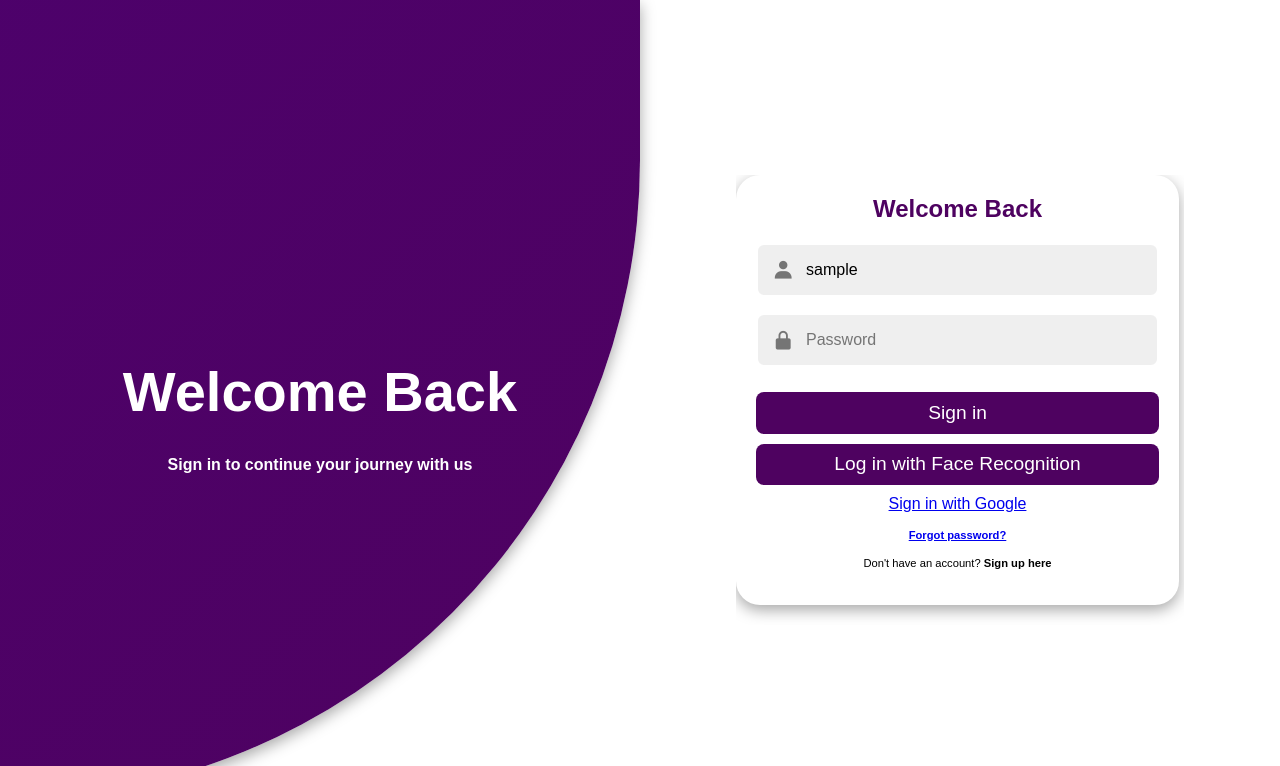
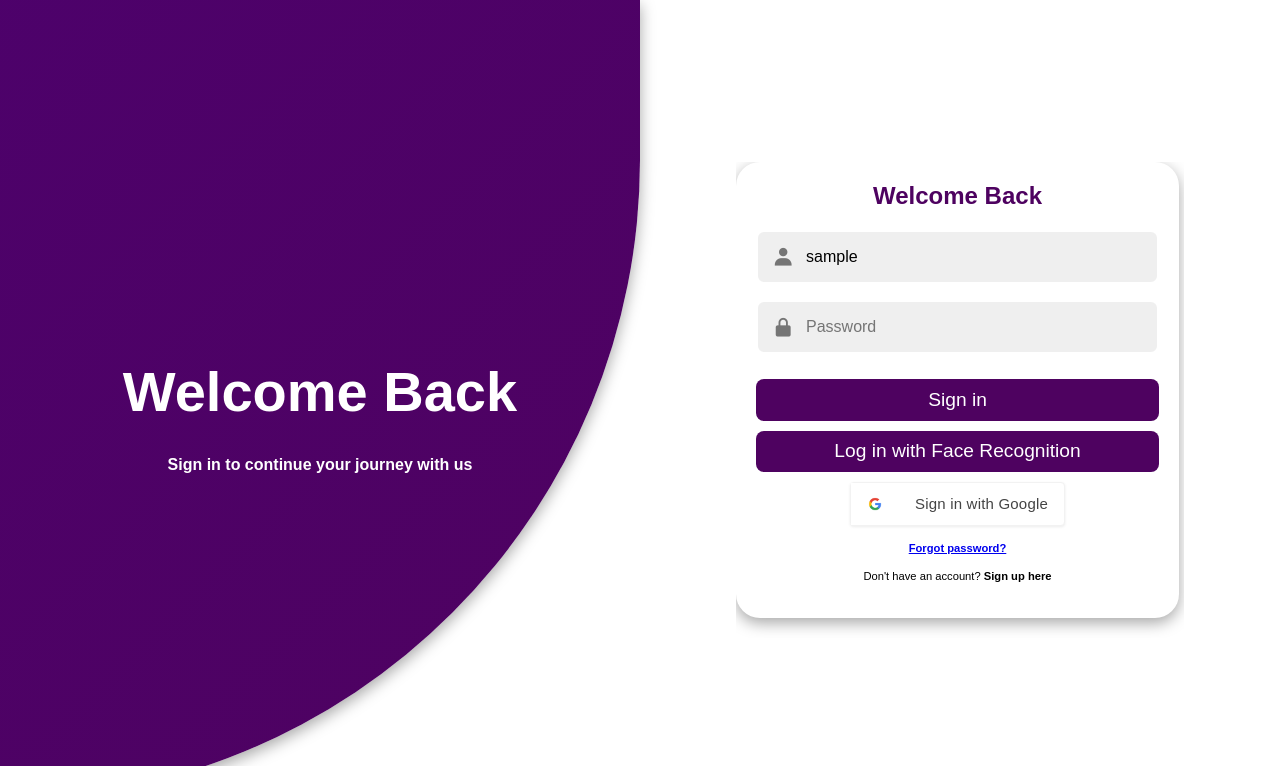
Before and after one commit to cyrinegaaloull/PIDEV-Web-TheVisionnaires, a Symfony app: template templates/front_office/user/login.html.twig in a window 1280 px wide. Shown: the top 766 px of the page. Run offline with Twig, Linux system fonts and the light colour scheme; the template is opened without the code that fills it: most values are stand-ins (such as "Sample title", 1, 10 or a date in 2020); some libraries are stand-ins or nearby versions.

Commit message:
recaptcha

```diff
--- a/composer.json
+++ b/composer.json
@@ -11,6 +11,7 @@
         "doctrine/doctrine-bundle": "^2.14",
         "doctrine/doctrine-migrations-bundle": "^3.4",
         "doctrine/orm": "^2.15",
+        "excelwebzone/recaptcha-bundle": "^1.5",
         "knpuniversity/oauth2-client-bundle": "^2.18",
         "league/oauth2-google": "^4.0",
         "phpdocumentor/reflection-docblock": "^5.6",
--- a/templates/front_office/user/login.html.twig
+++ b/templates/front_office/user/login.html.twig
@@ -162,6 +162,10 @@
         }
     </style>
 </head>
+{% block javascripts %}
+    <script src="https://www.google.com/recaptcha/api.js" async defer></script>
+{% endblock %}
+
 <body>
 <div id="container" class="container {% if show_signup is defined and show_signup %}sign-up{% else %}sign-in{% endif %}">
 
@@ -265,6 +269,9 @@
 
                         <input type="hidden" name="_csrf_token" value="{{ csrf_token('authenticate') }}">
 
+                          {# Add reCAPTCHA widget here #}
+                         <div class="g-recaptcha" data-sitekey="{{ recaptcha_site_key }}"></div>
+
                         <button type="submit">
                             Sign in
                         </button>
@@ -274,10 +281,66 @@
 
     <div id="face-recognition-status" style="margin-top: 10px;"></div>
 
- <a href="{{ path('connect_google_start') }}" class="btn btn-outline-primary">
+<a href="{{ path('connect_google_start') }}" class="google-btn">
+  <div class="google-icon-wrapper">
+    <img class="google-icon" src="{{ asset('images/google-logo.png') }}" alt="Google logo">
+  </div>
+  <span class="btn-text">Sign in with Google</span>
+</a>
 
-    Sign in with Google
-</a>
+<style>
+  .google-btn {
+    display: inline-flex;
+    align-items: center;
+    height: 44px;
+    background-color: white;
+    border-radius: 4px;
+    box-shadow: 0 1px 3px rgba(0, 0, 0, 0.08);
+    transition: all 0.25s ease;
+    cursor: pointer;
+    padding: 0;
+    border: 1px solid #f2f2f2;
+    color: #444;
+    font-family: 'Roboto', 'Arial', sans-serif;
+    font-size: 15px;
+    font-weight: 500;
+    letter-spacing: 0.2px;
+    text-decoration: none;
+  }
+
+  .google-btn:hover {
+    box-shadow: 0 3px 6px rgba(0, 0, 0, 0.12);
+    transform: translateY(-1px);
+    background-color: #fff;
+    text-decoration: none;
+  }
+
+  .google-btn:active {
+    box-shadow: 0 1px 3px rgba(0, 0, 0, 0.05);
+    transform: translateY(0);
+    background-color: #fafafa;
+  }
+
+  .google-icon-wrapper {
+    padding: 1px 14px;
+    height: 100%;
+    display: flex;
+    align-items: center;
+    justify-content: center;
+    background-color: white;
+  }
+
+  .google-icon {
+    height: 20px;
+    width: 20px;
+  }
+
+  .btn-text {
+    padding: 0 16px;
+    display: inline-block;
+  }
+</style>
+
 
 
 
```
Also changed, not shown: config/services.yaml (+13 -4 lines), src/Controller/front_office/user/LoginController.php (+4 -8 lines), src/EventListener/RecaptchaValidationListener.php (added, +85 -0 lines), templates/base.html.twig (+14 -2 lines), templates/front_office/base-front-office.html.twig (+23 -17 lines), public/images/google-logo.png (added), 2 other files.
